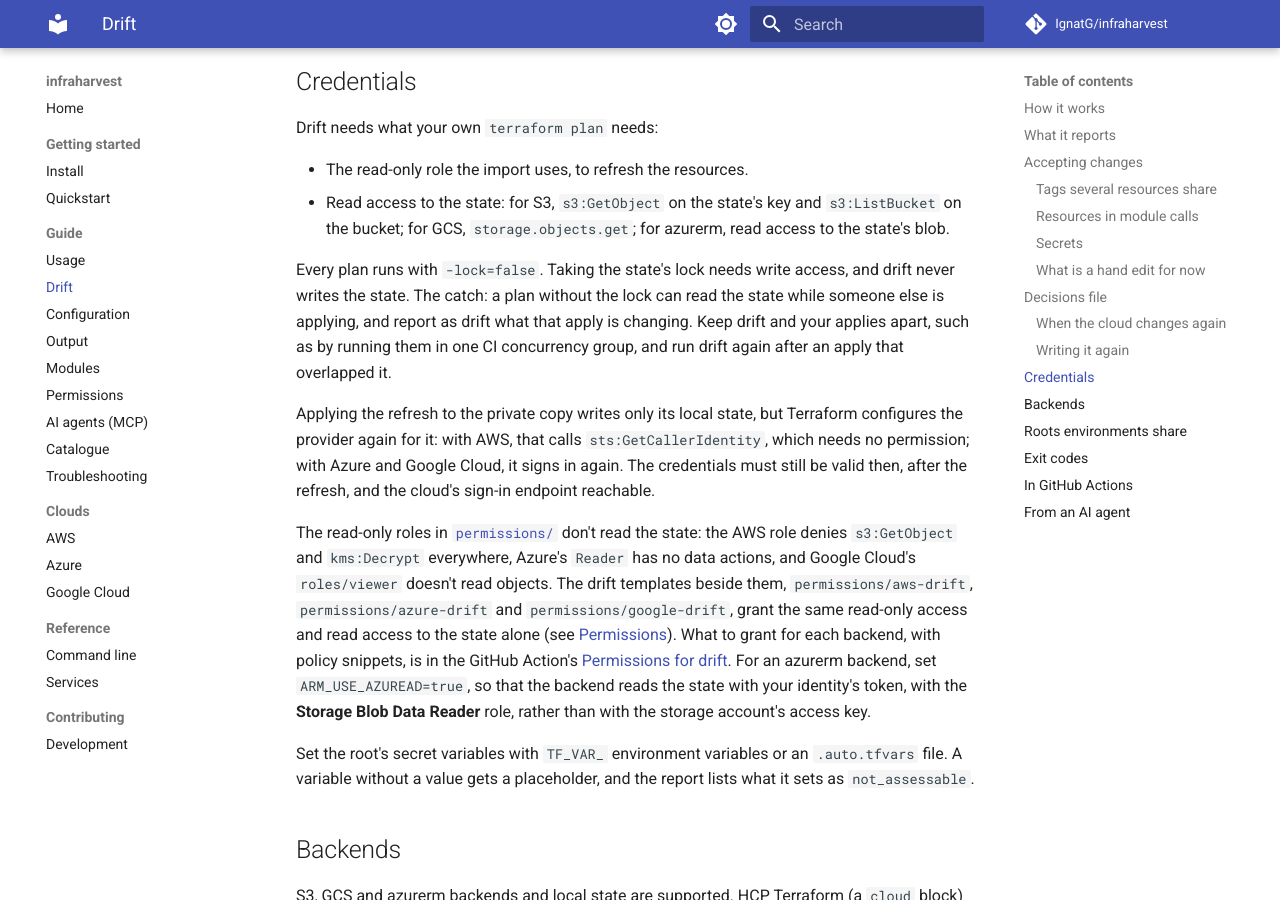
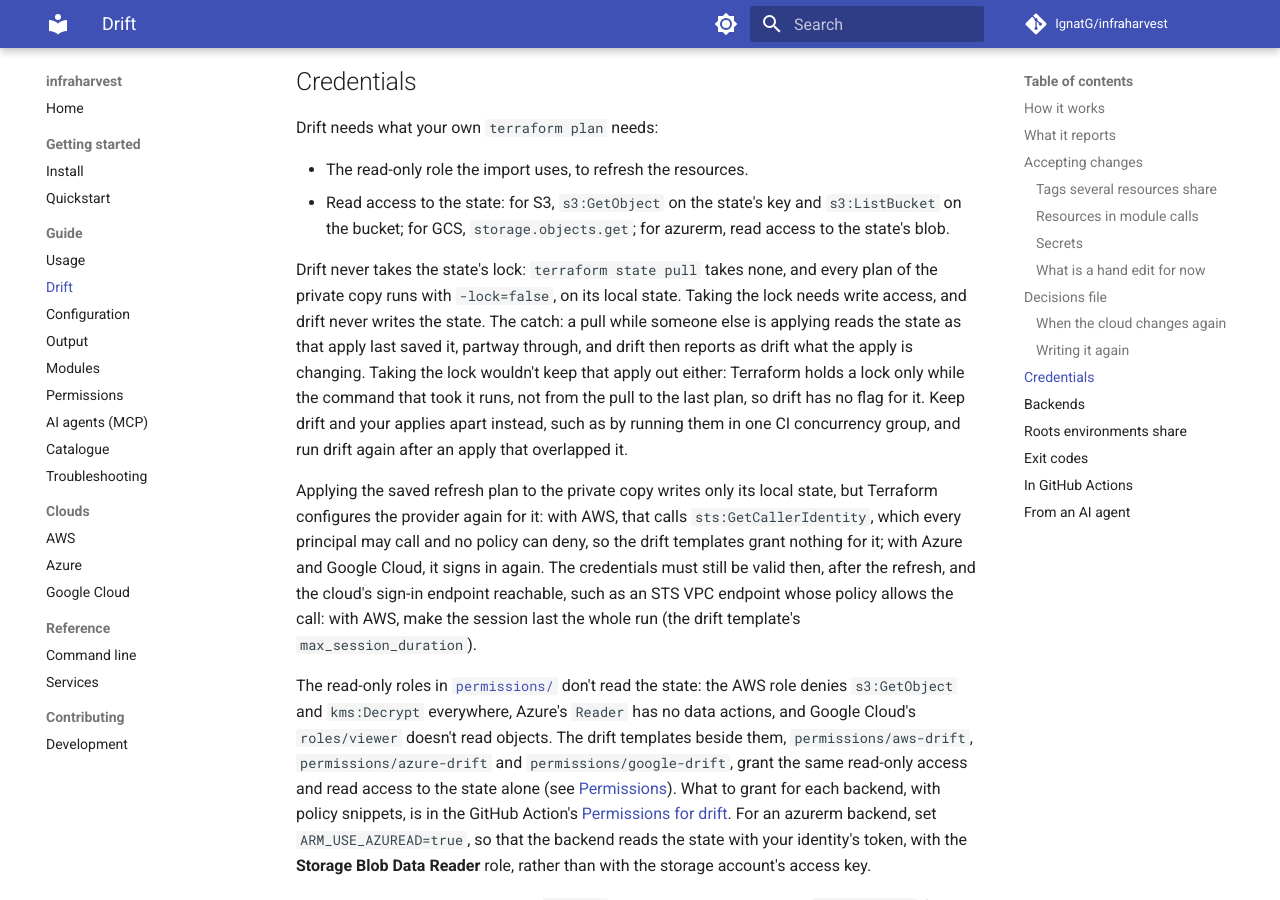
Before and after one commit to IgnatG/infraharvest, an MkDocs documentation site: the page built from docs/drift.md, in a window 1280 px wide and 900 px high, scrolled down 9813 px. Built offline with MkDocs 1.6.1 and Material for MkDocs 9.7.7, drawn with Linux system fonts in a browser that asks for light colours; comment, search, counter and statistics services are not loaded.

Commit message:
docs(drift): say what applying the refresh plan calls, and why drift takes no state lock
The drift permission templates and docs say that applying the saved refresh plan configures the provider again, calling sts:GetCallerIdentity with AWS and signing in again with Azure and Google Cloud. docs/drift.md says that the state pull takes no lock and can read the state mid-apply, and why a lock flag wouldn't keep an apply out.

```diff
--- a/docs/drift.md
+++ b/docs/drift.md
@@ -206,9 +206,9 @@ Drift needs what your own `terraform plan` needs:
 - The read-only role the import uses, to refresh the resources.
 - Read access to the state: for S3, `s3:GetObject` on the state's key and `s3:ListBucket` on the bucket; for GCS, `storage.objects.get`; for azurerm, read access to the state's blob.
 
-Every plan runs with `-lock=false`. Taking the state's lock needs write access, and drift never writes the state. The catch: a plan without the lock can read the state while someone else is applying, and report as drift what that apply is changing. Keep drift and your applies apart, such as by running them in one CI concurrency group, and run drift again after an apply that overlapped it.
+Drift never takes the state's lock: `terraform state pull` takes none, and every plan of the private copy runs with `-lock=false`, on its local state. Taking the lock needs write access, and drift never writes the state. The catch: a pull while someone else is applying reads the state as that apply last saved it, partway through, and drift then reports as drift what the apply is changing. Taking the lock wouldn't keep that apply out either: Terraform holds a lock only while the command that took it runs, not from the pull to the last plan, so drift has no flag for it. Keep drift and your applies apart instead, such as by running them in one CI concurrency group, and run drift again after an apply that overlapped it.
 
-Applying the refresh to the private copy writes only its local state, but Terraform configures the provider again for it: with AWS, that calls `sts:GetCallerIdentity`, which needs no permission; with Azure and Google Cloud, it signs in again. The credentials must still be valid then, after the refresh, and the cloud's sign-in endpoint reachable.
+Applying the saved refresh plan to the private copy writes only its local state, but Terraform configures the provider again for it: with AWS, that calls `sts:GetCallerIdentity`, which every principal may call and no policy can deny, so the drift templates grant nothing for it; with Azure and Google Cloud, it signs in again. The credentials must still be valid then, after the refresh, and the cloud's sign-in endpoint reachable, such as an STS VPC endpoint whose policy allows the call: with AWS, make the session last the whole run (the drift template's `max_session_duration`).
 
 The read-only roles in [`permissions/`](https://github.com/IgnatG/infraharvest/tree/main/permissions) don't read the state: the AWS role denies `s3:GetObject` and `kms:Decrypt` everywhere, Azure's `Reader` has no data actions, and Google Cloud's `roles/viewer` doesn't read objects. The drift templates beside them, `permissions/aws-drift`, `permissions/azure-drift` and `permissions/google-drift`, grant the same read-only access and read access to the state alone (see [Permissions](permissions.md#drift-reading-the-state)). What to grant for each backend, with policy snippets, is in the GitHub Action's [Permissions for drift](https://github.com/IgnatG/infraharvest/blob/main/action/README.md#permissions-for-drift). For an azurerm backend, set `ARM_USE_AZUREAD=true`, so that the backend reads the state with your identity's token, with the **Storage Blob Data Reader** role, rather than with the storage account's access key.
 
```
Also changed, not shown: docs/permissions.md (+1 -1 lines), 3 other files.
